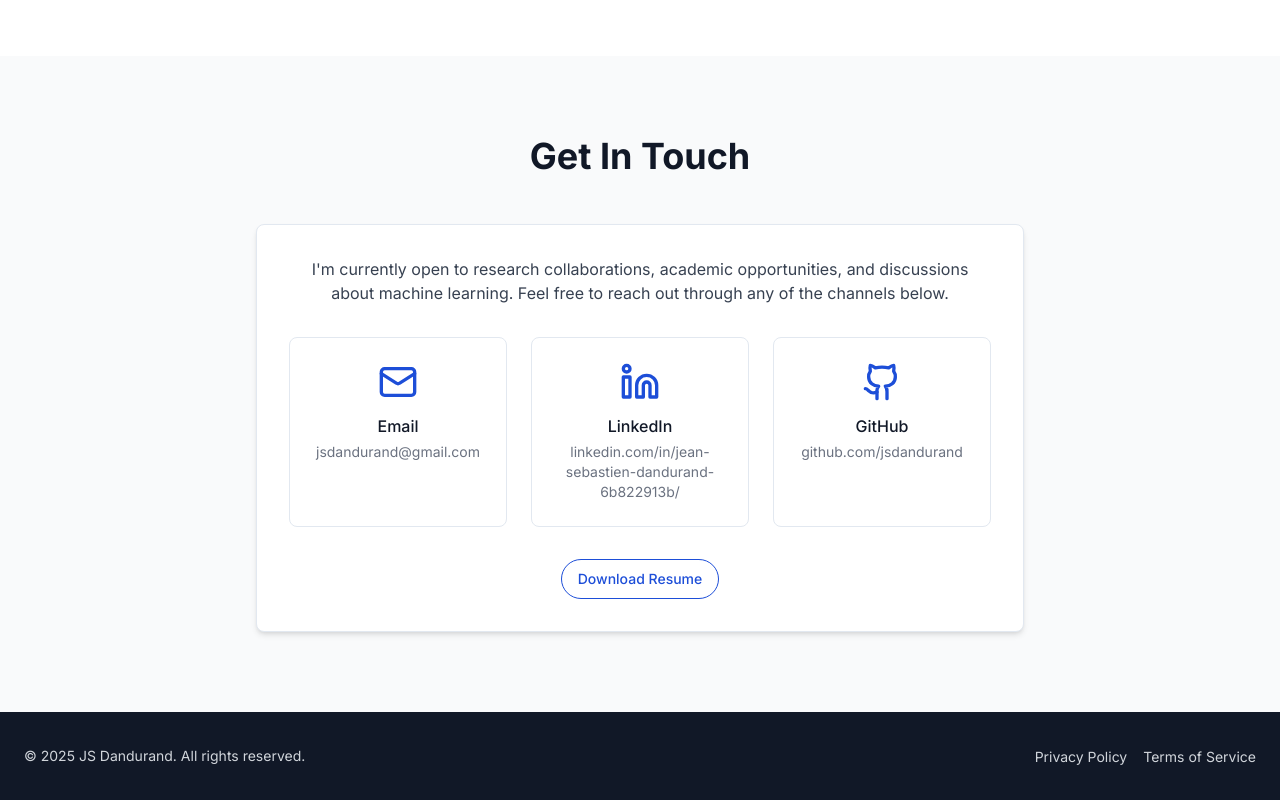
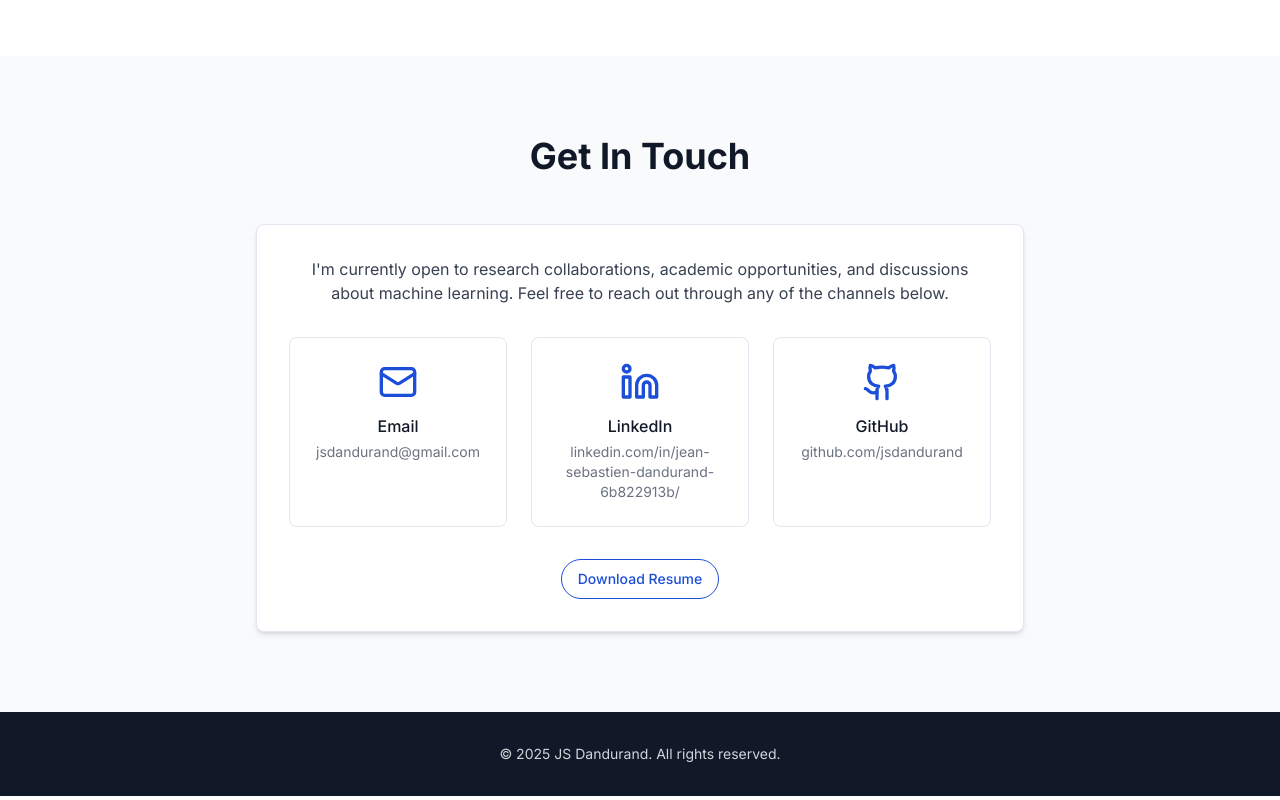
Before and after one commit to jsdandurand/jsdandurand.github.io, a React (Vite) app: page / in a window 1280 px wide. Shown: the part 4878-5678 px from the top of the page. Built offline with nearby package versions, Linux system fonts and the light colour scheme.

Commit message:
Remove footer content
Remove legal links and copyright notice.

```diff
--- a/src/components/Footer.tsx
+++ b/src/components/Footer.tsx
@@ -5,29 +5,9 @@ const Footer = () => {
   return (
     <footer className="py-8 bg-gray-900 text-gray-300">
       <div className="container mx-auto px-4 md:px-6">
-        <div className="flex flex-col md:flex-row justify-between items-center">
-          <div className="mb-4 md:mb-0">
+        <div className="flex justify-center items-center">
+          <div>
             <p className="text-sm">&copy; {currentYear} JS Dandurand. All rights reserved.</p>
-          </div>
-          <div>
-            <ul className="flex space-x-4">
-              <li>
-                <a
-                  href="#"
-                  className="text-sm hover:text-white transition-colors"
-                >
-                  Privacy Policy
-                </a>
-              </li>
-              <li>
-                <a
-                  href="#"
-                  className="text-sm hover:text-white transition-colors"
-                >
-                  Terms of Service
-                </a>
-              </li>
-            </ul>
           </div>
         </div>
       </div>
```
